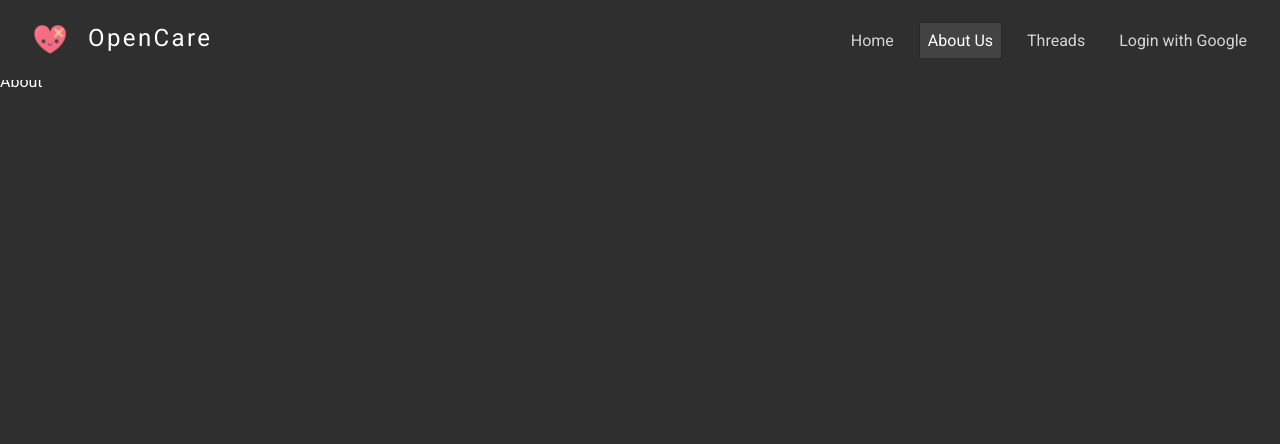
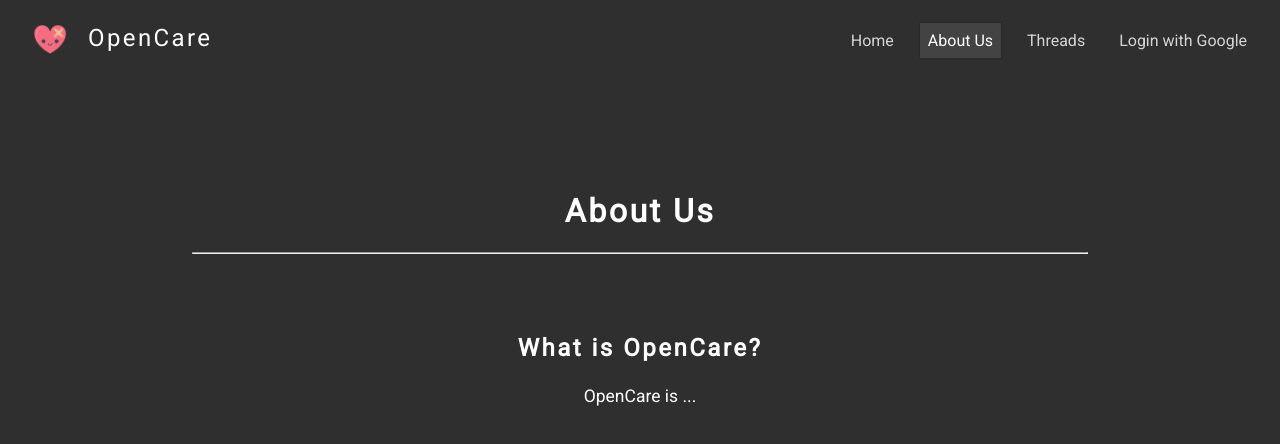
Before and after one commit to Anandhfullstack/OpenCare, a React (Vite) app in the folder Front-end/: page /about in a window 1280 px wide. Shown: the top 444 px of the page. Built offline with nearby package versions, Linux system fonts and the light colour scheme.

Commit message:
About page boilerplate code

```diff
--- a/Front-end/src/pages/About/About.css
+++ b/Front-end/src/pages/About/About.css
@@ -0,0 +1,28 @@
+.about__title {
+    margin-top: 12rem;
+    letter-spacing: 2.5px;
+}
+
+.about__sections {
+    margin-top: 5rem;
+}
+
+.about__sections section {
+    display: block;
+    min-height: 20vh;
+}
+
+.what-container {
+    height: 50vh;
+}
+
+.what-container h2 {
+    text-align: center;
+    letter-spacing: 2.5px;
+    margin-bottom: 1.5rem;
+}
+
+.what-container p {
+    text-align: center;
+    font-size: 17.5px;
+}
--- a/Front-end/src/pages/About/About.jsx
+++ b/Front-end/src/pages/About/About.jsx
@@ -1,9 +1,21 @@
-import React from 'react'
+import React from 'react';
+
+import './About.css';
 
 const About = () => {
-  return (
-    <div>About</div>
-  )
-}
+    return (
+        <div>
+            <h1 className="center about__title">About Us</h1>
+            <hr />
 
-export default About
+            <div className='about__sections'>
+              <section className='what-container'>
+                <h2>What is OpenCare?</h2>
+                <p>OpenCare is ...</p>
+              </section>
+            </div>
+        </div>
+    );
+};
+
+export default About;
```
